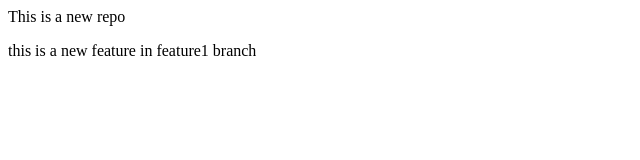
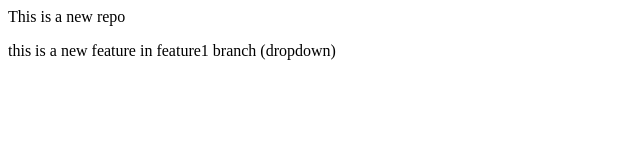
Before and after one commit to ayushsinghshivanshu/localrepo, a plain HTML site: page Index.html in a window 1280 px wide. Shown: the full height of the page, 0-640 px from the left. Drawn offline with Linux system fonts and the light colour scheme.

```diff
--- a/Index.html
+++ b/Index.html
@@ -1,2 +1,2 @@
 <p>This is a new repo</p>
-<p>this is a new feature in feature1 branch</p>
+<p>this is a new feature in feature1 branch (dropdown)</p>
```
